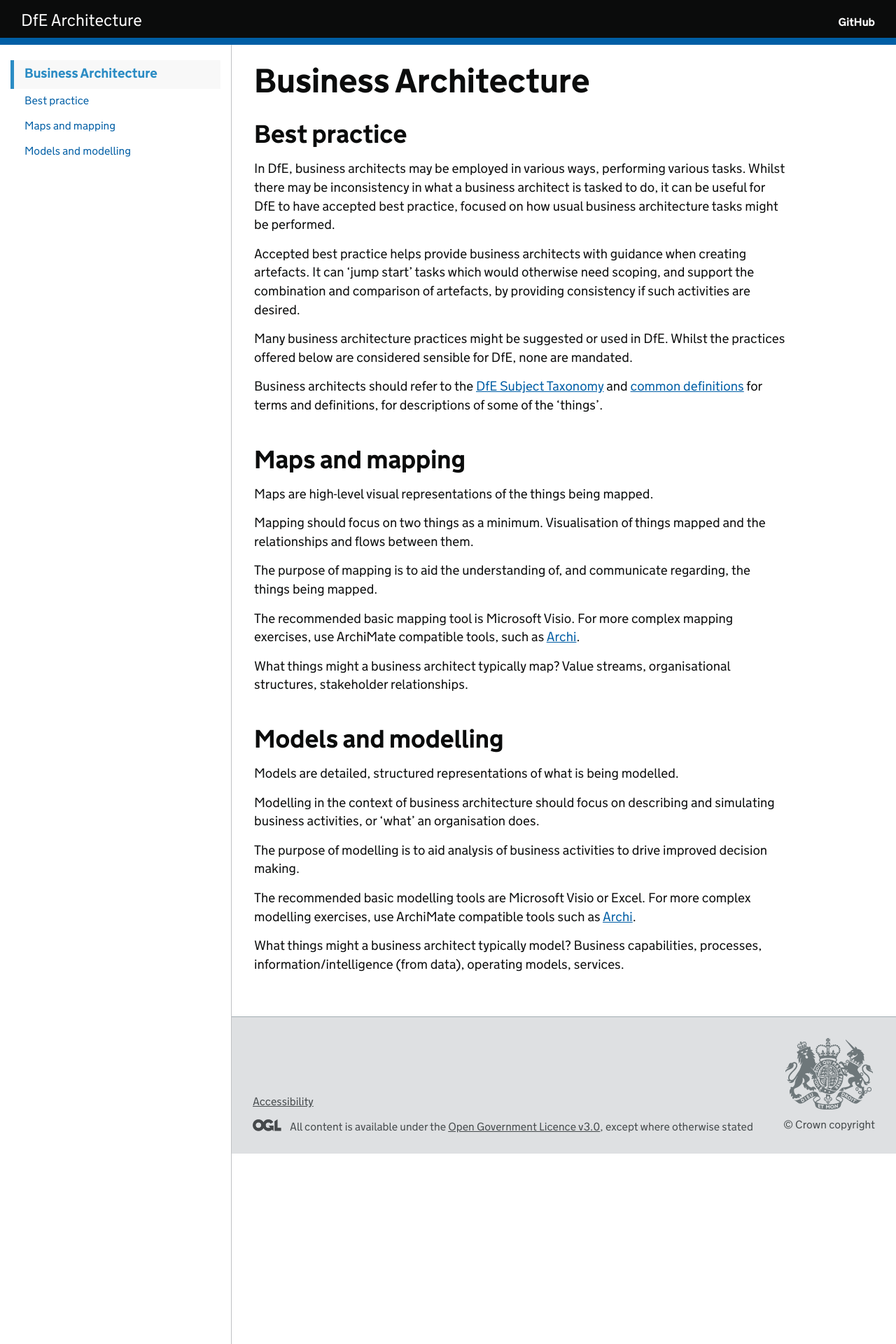
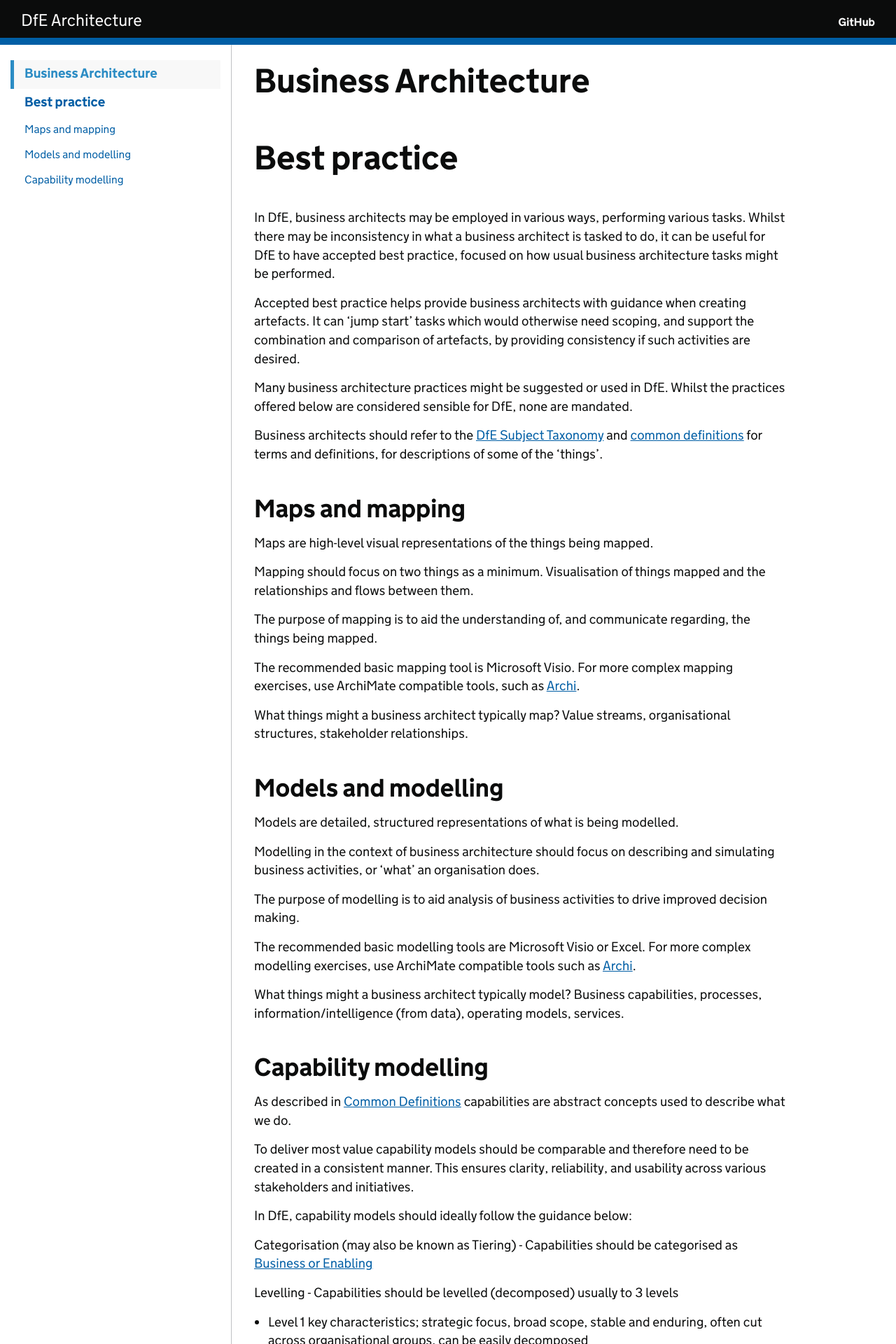
Before and after one commit to DFE-Digital/architecture, a Jekyll site: the page built from standards/business-architecture.md, in a window 1280 px wide. Shown: the top 1920 px of the page at 70% size. Built offline with Jekyll 4.4.1, drawn with Linux system fonts in a browser that asks for light colours; our own code applies the rules of GitHub Pages for plain Markdown files; some of the changed text lies outside the part shown.

Commit message:
Update business-architecture.md

```diff
--- a/standards/business-architecture.md
+++ b/standards/business-architecture.md
@@ -5,7 +5,7 @@ expires: 2025-12-11
 
 # Business Architecture
 
-## Best practice
+# Best practice
 
 In DfE, business architects may be employed in various ways, performing various tasks. Whilst there may be inconsistency in what a business architect is tasked to do, it can be useful for DfE to have accepted best practice, focused on how usual business architecture tasks might be performed.
 
@@ -40,3 +40,29 @@ The purpose of modelling is to aid analysis of business activities to drive impr
 The recommended basic modelling tools are Microsoft Visio or Excel. For more complex modelling exercises, use ArchiMate compatible tools such as [Archi](https://www.archimatetool.com/).
 
 What things might a business architect typically model? Business capabilities, processes, information/intelligence (from data), operating models, services.
+
+## Capability modelling
+
+As described in [Common Definitions](https://dfe-digital.github.io/architecture/standards/common-definitions/#capability) capabilities are abstract concepts used to describe what we do.
+
+To deliver most value capability models should be comparable and therefore need to be created in a consistent manner. This ensures clarity, reliability, and usability across various stakeholders and initiatives.
+
+In DfE, capability models should ideally follow the guidance below:
+
+Categorisation (may also be known as Tiering) - Capabilities should be categorised as [Business or Enabling](https://dfe-digital.github.io/architecture/standards/common-definitions/#capability)
+
+Levelling - Capabilities should be levelled (decomposed) usually to 3 levels
+
+* Level 1 key characteristics; strategic focus, broad scope, stable and enduring, often cut across organisational groups, can be easily decomposed
+* Level 2 key characteristics; operational focus, narrowing to actionable scope, relatively stable, direct ‘child’ of a level 1 capability
+* Level 3 key characteristics; process or task focused, specific scope, subject to regular change, direct ‘child’ of a level 2 capability
+
+A generic example of levelling is as below:
+
+|Level 1| Level 2|Level 3|
+|-----------|-----------|-----------|
+|Customer Relationship Management|<ul><li>Customer Segmentation and Analytics</li><li>Customer Support and Service</li><li>Customer Feedback Management|For Level 2 Customer Feedback Management<ul><li>Feedback Collection</li><li>Feedback Analysis</li><li>Feedback Integration</li><li>Feedback Management Tools and Platforms|
+|Product Development|<ul><li>Ideation and Concept Development</li><li>User Research and Analysis</li><li>Product Testing and Validation</li><li>Product Lifecycle Management</li><li>Product Design and Prototyping|For Level 2 Product Design and Prototyping<ul><li>Conceptual Design</li><li>Prototype Development</li><li>Design Validation</li><li>Collaboration and Tools|
+|Supply Chain Management|<ul><li>Supply Chain Risk Management</li><li>Demand Planning and Forecasting</li><li>Procurement and Supplier Management|For Level 2 Procurement and Supplier Management<ul><li>Bid Management</li><li>Contract Management|
+
+Avoid capabilities so broad that they include multiple unrelated areas and/or too abstract to provide practical value and require an unmanageable number of levels to decompose e.g. ‘delivering customer services’, ‘managing financial operations’ or ’developing products and services’. Capabilities should also be described to a level of detail that is easily understood and unambiguous to ensure clarity, aid ease of use and avoid risk of duplication.
```
